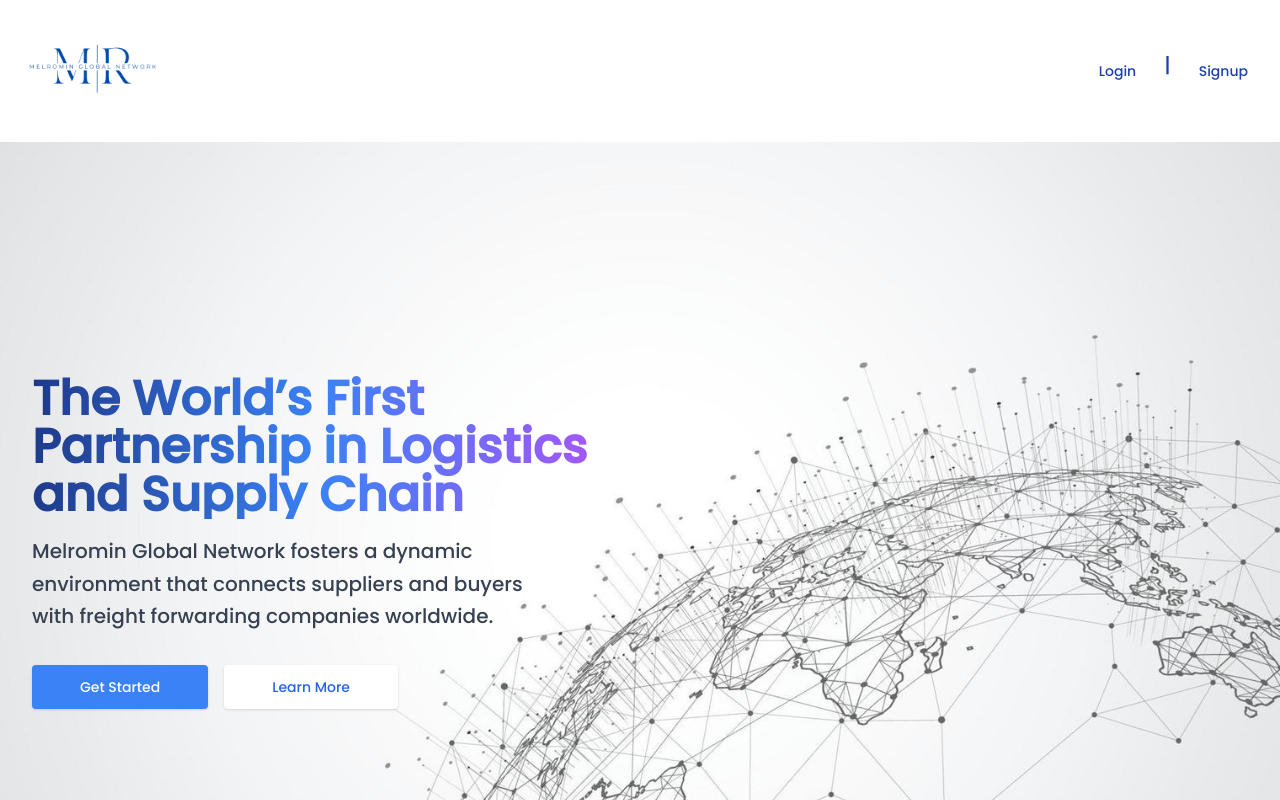
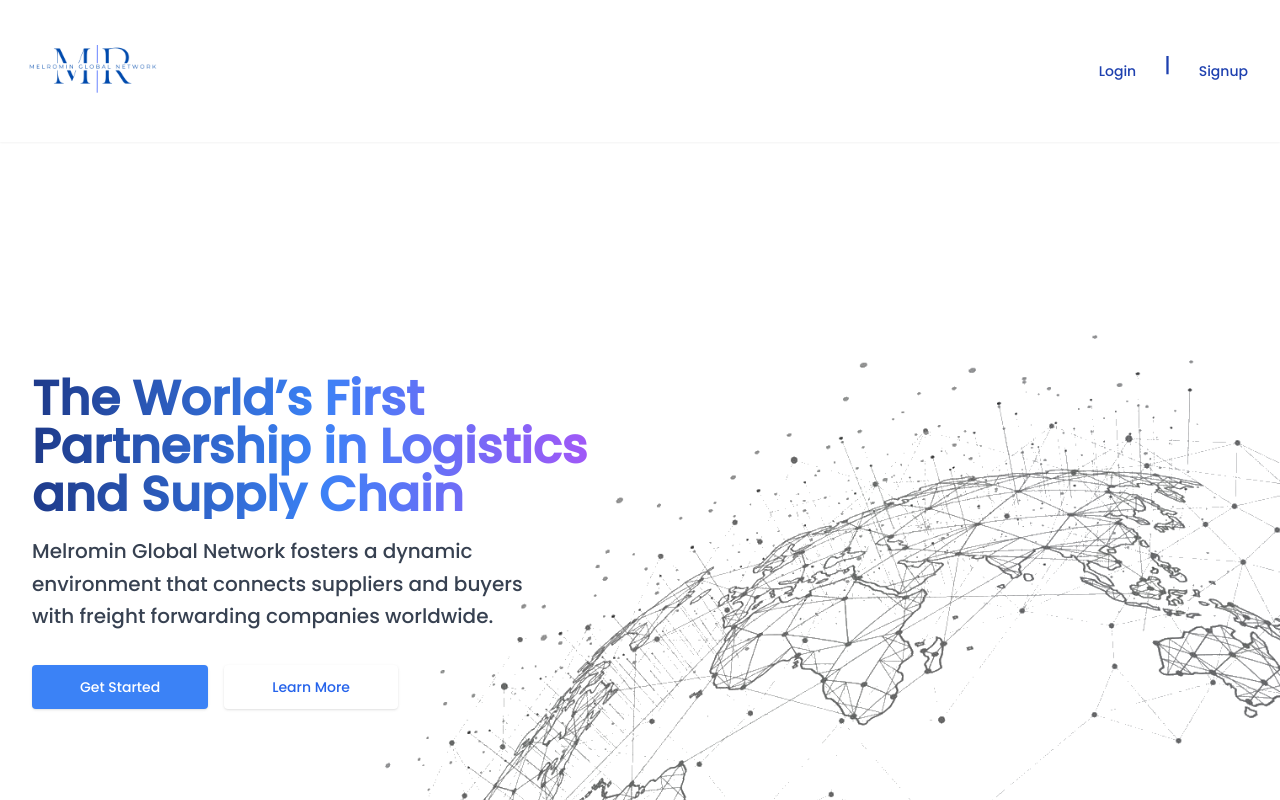
Before and after one commit to melika760/MelrominGlobalNetwork, a Next.js app: page / in a window 1280 px wide. Shown: the top 800 px of the page. Built offline with nearby package versions, Linux system fonts and the light colour scheme; no server answers.

Commit message:
change img

```diff
--- a/app/_components/Hero.jsx
+++ b/app/_components/Hero.jsx
@@ -28,10 +28,10 @@
 //   </div>
 // </section>
 <section
-  className="relative bg-[url(/network3.2.png)] bg-cover bg-center bg-no-repeat  "
+  className="relative bg-[url(/network3.png)] bg-cover bg-center bg-no-repeat  "
 >
   <div
-    className=" absolute inset-0 bg-white/75 sm:bg-transparent sm:from-white/95 sm:to-white/25 ltr:sm:bg-gradient-to-r rtl:sm:bg-gradient-to-l"
+    className=" absolute inset-0 bg-white/65 sm:bg-transparent sm:from-white/95 sm:to-white/15 ltr:sm:bg-gradient-to-r rtl:sm:bg-gradient-to-l"
   ></div>
 
   <div
```
Also changed, not shown: public/network3.png (added).
